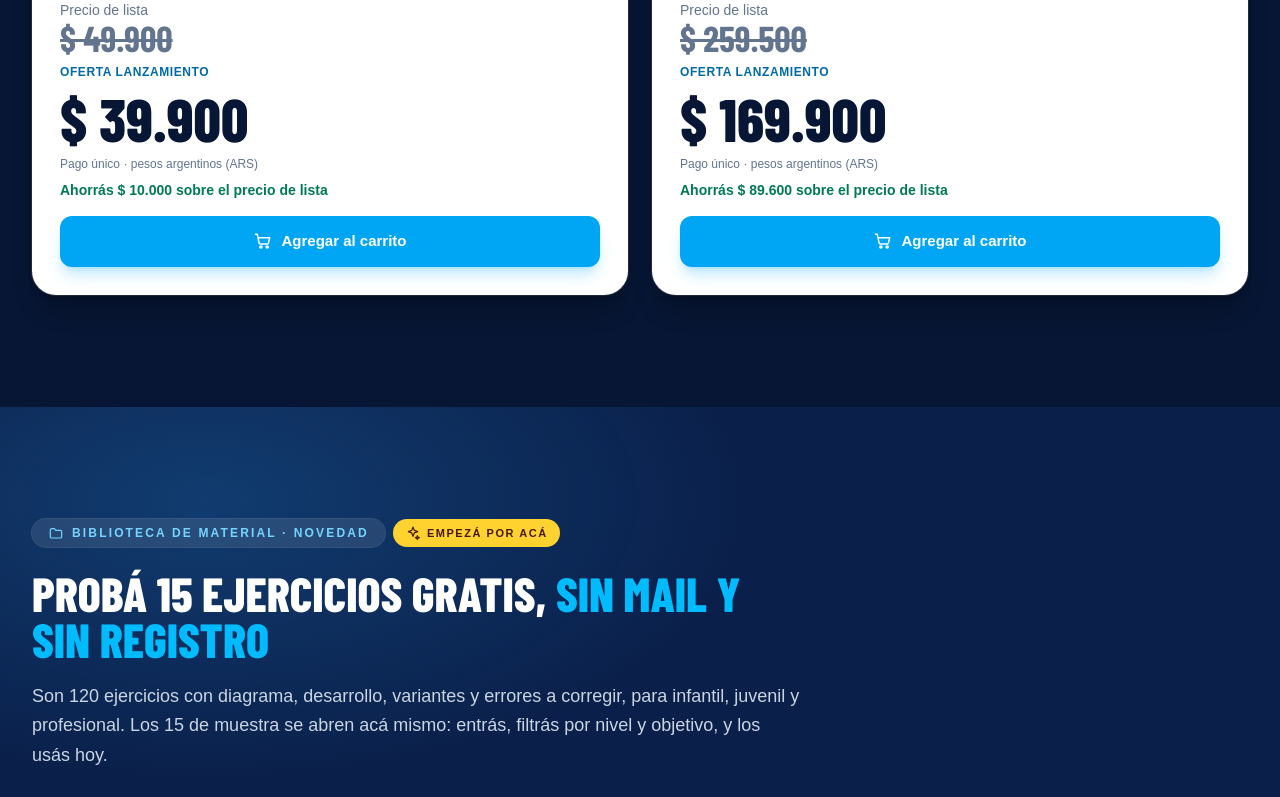
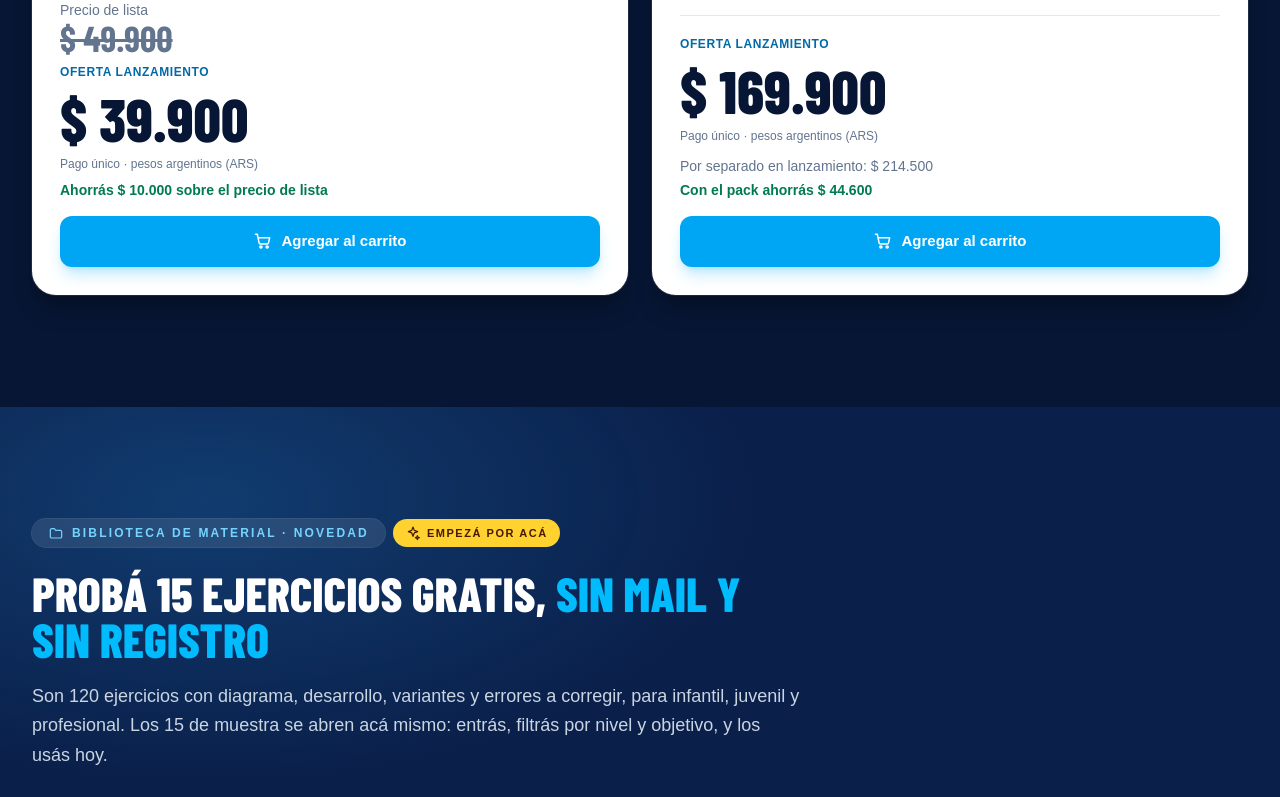
Before and after one commit to Alejaque/Web-Profe.-Ramela, a Next.js app: page / in a window 1280 px wide. Shown: the part 5130-5927 px from the top of the page. Built offline with nearby package versions, Linux system fonts and the light colour scheme; a web font is replaced by a local one.

Commit message:
fix(precios): quitar el precio tachado del Pack Completo y comparar contra lo vigente
Co-authored-by: arena-agent <297053741+arena-agent@users.noreply.github.com>

```diff
--- a/src/components/ProductPrice.tsx
+++ b/src/components/ProductPrice.tsx
@@ -1,5 +1,6 @@
 import { isAvailable } from "@/lib/availability";
 import { SEED_PRODUCTS } from "@/lib/catalog-seed";
+import { aplicarOfertas } from "@/lib/ofertas";
 import { formatARS } from "@/lib/format";
 import { LEGAL } from "@/lib/legal";
 import type { Product } from "@/lib/types";
@@ -7,9 +8,14 @@ import type { Product } from "@/lib/types";
 /** Un solo bloque de precio para las tarjetas estándar y el pack destacado. */
 export function ProductPrice({ product, inverted = false }: { product: Product; inverted?: boolean }) {
   const offer = isAvailable(product.slug) && product.compareAtPriceArs != null && product.compareAtPriceArs > product.priceArs;
-  const separatePrice = product.slug === "pack-infantil-juvenil"
-    ? SEED_PRODUCTS.filter((p) => product.includesSlugs.includes(p.slug)).reduce((sum, p) => sum + p.priceArs, 0)
-    : null;
+  const vigentes = aplicarOfertas(SEED_PRODUCTS);
+  const separatePrice =
+    product.includesSlugs.length > 0
+      ? product.includesSlugs.reduce((sum, slug) => {
+          const p = vigentes.find((pr) => pr.slug === slug);
+          return sum + (p?.priceArs ?? 0);
+        }, 0)
+      : null;
   const muted = inverted ? "text-sky-100/80" : "text-slate-500";
 
   return (
--- a/src/lib/catalog-seed.ts
+++ b/src/lib/catalog-seed.ts
@@ -62,7 +62,7 @@ export const SEED_PRODUCTS: SeedProduct[] = [
       "planificador-ia",
     ],
     priceArs: 169900,
-    compareAtPriceArs: 259500,
+    compareAtPriceArs: null,
     badge: "Más elegido",
     featured: false,
     sortOrder: 10,
```
Also changed, not shown: 2 other files (tests, documents, lock files or other folders).
